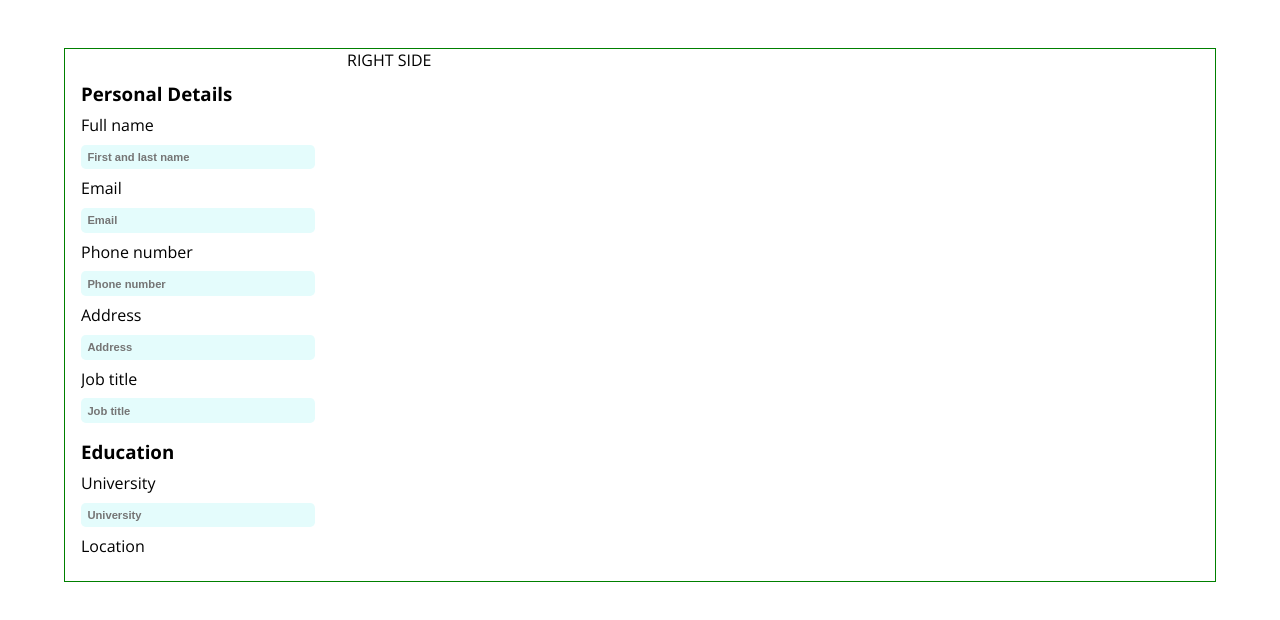
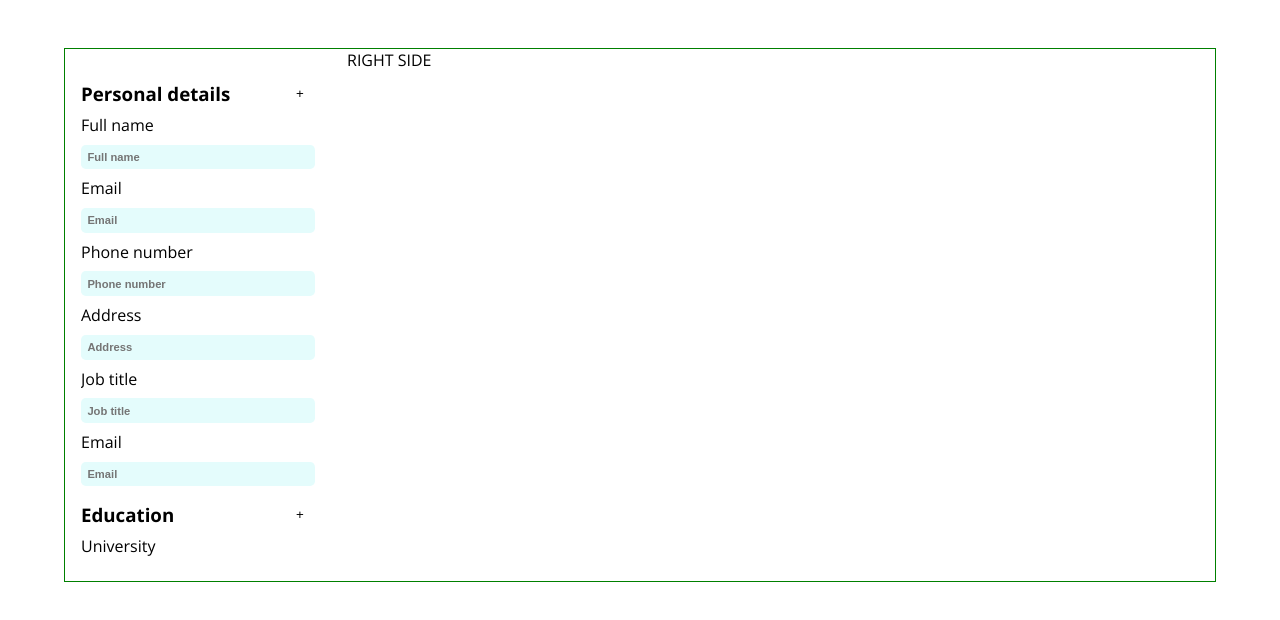
Before and after one commit to tvxxd/cv-application, a React (Vite) app: page / in a window 1280 px wide. Shown: the top 620 px of the page. Built offline with nearby package versions, Linux system fonts and the light colour scheme.

Commit message:
add inputfield

```diff
--- a/src/App.jsx
+++ b/src/App.jsx
@@ -1,4 +1,5 @@
 import { useState } from "react";
+import { button } from "telegraf/markup";
 
 function App() {
   return (
@@ -12,20 +13,34 @@ function App() {
   );
 }
 
+function InputField({ labelText, placeholder }) {
+  return (
+    <div className="input-field">
+      <label>{labelText}</label>
+      <input placeholder={placeholder} type="text" />
+    </div>
+  );
+}
+
+function DisplayMore({ children }) {
+  return (
+    <div className="display-more">
+      <h3>{children}</h3>
+      <button>+</button>
+    </div>
+  );
+}
+
 function PersonalDetails() {
   return (
     <div className="personal-details">
-      <h3>Personal Details</h3>
-      <label htmlFor="">Full name</label>
-      <input placeholder="First and last name" type="text" name="" id="" />
-      <label htmlFor="">Email</label>
-      <input placeholder="Email" type="text" name="" id="" />
-      <label htmlFor="">Phone number</label>
-      <input placeholder="Phone number" type="text" name="" id="" />
-      <label htmlFor="">Address</label>
-      <input placeholder="Address" type="text" name="" id="" />
-      <label htmlFor="">Job title</label>
-      <input placeholder="Job title" type="text" name="" id="" />
+      <DisplayMore>Personal details</DisplayMore>
+      <InputField placeholder="Full name" labelText="Full name" />
+      <InputField placeholder="Email" labelText="Email" />
+      <InputField placeholder="Phone number" labelText="Phone number" />
+      <InputField placeholder="Address" labelText="Address" />
+      <InputField placeholder="Job title" labelText="Job title" />
+      <InputField placeholder="Email" labelText="Email" />
     </div>
   );
 }
@@ -33,15 +48,11 @@ function PersonalDetails() {
 function Education() {
   return (
     <div className="education">
-      <h3>Education</h3>
-      <label htmlFor="">University</label>
-      <input placeholder="University" type="text" name="" id="" />
-
-      <label htmlFor="">Location</label>
-      <input placeholder="Location" type="text" name="" id="" />
-
-      <label htmlFor="">Field of Study</label>
-      <input placeholder="Field of Study" type="text" name="" id="" />
+      <DisplayMore>Education</DisplayMore>
+      <InputField placeholder="University" labelText="University" />
+      <InputField placeholder="Location" labelText="Location" />
+      <InputField placeholder="Field of Study" labelText="Field of Study" />
+      <InputField placeholder="Email" labelText="Email" />
     </div>
   );
 }
```
